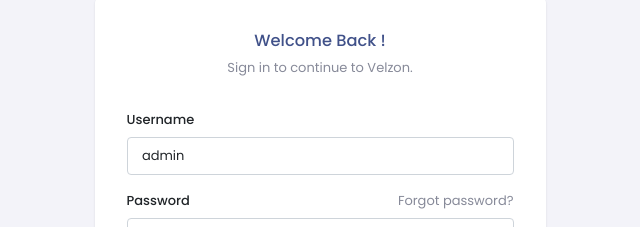
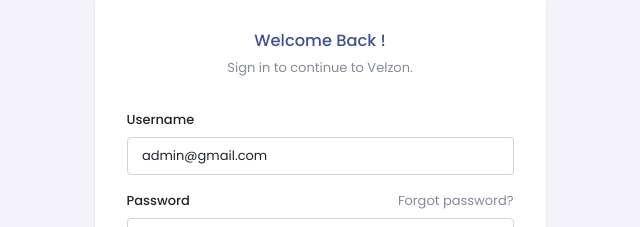
Before and after one commit to socialdiverse/admin_site, a React (Create React App) app: page /login in a window 1280 px wide. Shown: the part 156-383 px from the top of the page, without its empty margins (320-960 px from the left). Built offline with nearby package versions, Linux system fonts and the light colour scheme.

Commit message:
change username -> email

```diff
--- a/src/App.js
+++ b/src/App.js
@@ -1,6 +1,6 @@
 import React, { useEffect } from "react";
 import { useRecoilState, useRecoilValue } from "recoil";
-import Route from "./Routes";
+import Route from "./routers";
 import Spinner from "./components/Spinner";
 import { spinnerAtom } from "./recoil/spinner";
 import { GetAll } from "./services/notification.service";
--- a/src/pages/auth/Login.js
+++ b/src/pages/auth/Login.js
@@ -30,11 +30,11 @@ const Login = (props) => {
     enableReinitialize: true,
 
     initialValues: {
-      username: "admin" || "",
+      email: "admin@gmail.com" || "",
       password: "123456" || "",
     },
     validationSchema: Yup.object({
-      username: Yup.string().required("Please Enter Your Account"),
+      email: Yup.string().required("Please Enter Your Account"),
       password: Yup.string().required("Please Enter Your Password"),
     }),
     onSubmit: (values) => {
@@ -89,28 +89,28 @@ const Login = (props) => {
                       action="#"
                     >
                       <div className="mb-3">
-                        <Label htmlFor="username" className="form-label">
+                        <Label htmlFor="email" className="form-label">
                           Username
                         </Label>
                         <Input
-                          name="username"
+                          name="email"
                           className="form-control"
                           placeholder="Enter account"
                           type="text"
                           onChange={validation.handleChange}
                           onBlur={validation.handleBlur}
-                          value={validation.values.username || ""}
+                          value={validation.values.email || ""}
                           invalid={
-                            validation.touched.username &&
-                            validation.errors.username
+                            validation.touched.email &&
+                            validation.errors.email
                               ? true
                               : false
                           }
                         />
-                        {validation.touched.username &&
-                        validation.errors.username ? (
+                        {validation.touched.email &&
+                        validation.errors.email ? (
                           <FormFeedback type="invalid">
-                            {validation.errors.username}
+                            {validation.errors.email}
                           </FormFeedback>
                         ) : null}
                       </div>
```
Also changed, not shown: src/routers/AuthProtected.js (renamed from src/Routes/AuthProtected.js), src/routers/allRoutes.js (renamed from src/Routes/allRoutes.js), src/routers/index.js (renamed from src/Routes/index.js).
